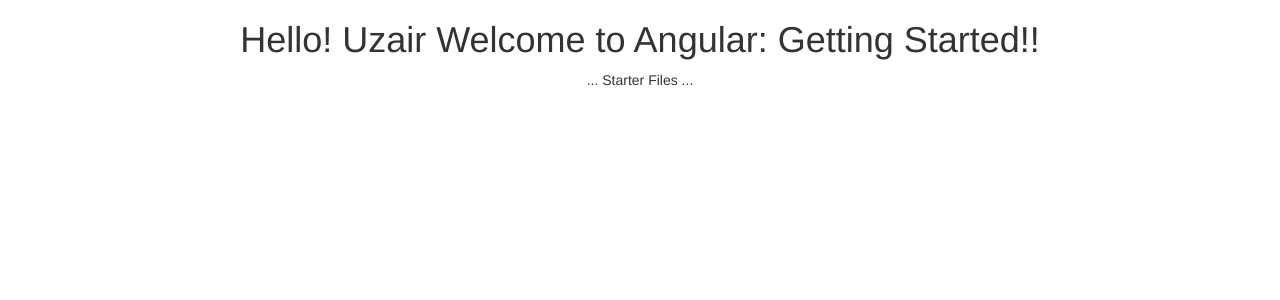
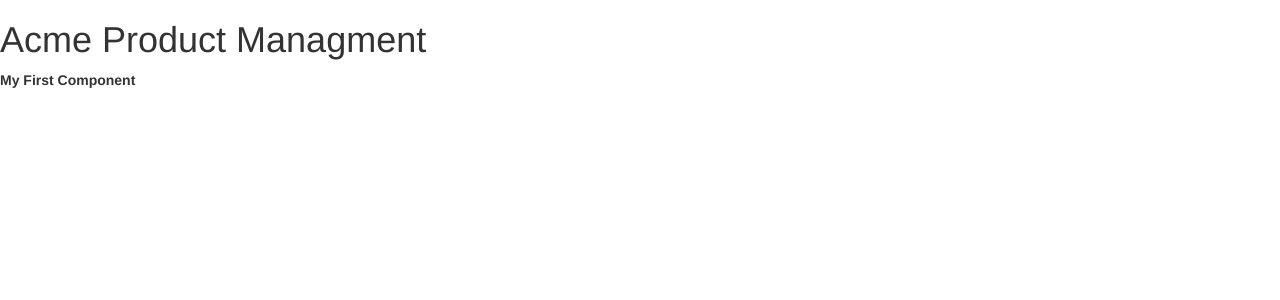
Before and after one commit to uzairqq/Angular-2, an Angular app in the folder APM/: page / in a window 1280 px wide. Shown: the top 300 px of the page. Built offline with nearby package versions, Linux system fonts and the light colour scheme.

Commit message:
compoenent

```diff
--- a/APM/src/app/app.component.html
+++ b/APM/src/app/app.component.html
@@ -1,7 +1,7 @@
 <!--The whole content below can be removed with the new code.-->
 <div style="text-align:center">
   <h1>
-   Hello! Uzair Welcome to {{title}}!!
+   Hell! Uzair Welcome to {{title}}!!
   </h1>
   ... Starter Files ...
 </div>
--- a/APM/src/app/app.component.ts
+++ b/APM/src/app/app.component.ts
@@ -1,10 +1,14 @@
-import { Component } from '@angular/core';
+import { Component } from "@angular/core";
+
 
 @Component({
-  selector: 'pm-root',
-  templateUrl: './app.component.html',
-  styleUrls: ['./app.component.css']
+  selector:"pm-root",
+  template:`
+  <div><b><h1>{{pageTitle}}</h1></b></div>
+  <div><b>My First Component</b></div>
+  `
 })
-export class AppComponent {
-  title = 'Angular: Getting Started';
+
+export class AppComponent{
+  pageTitle:string="Acme Product Managment"
 }
```
